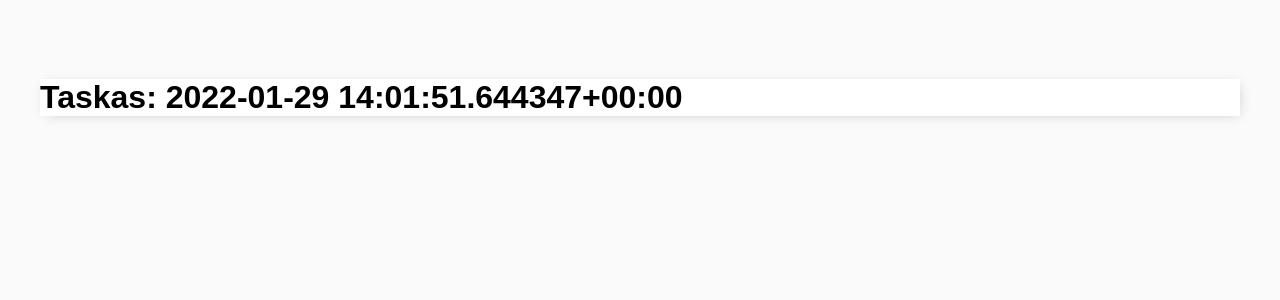
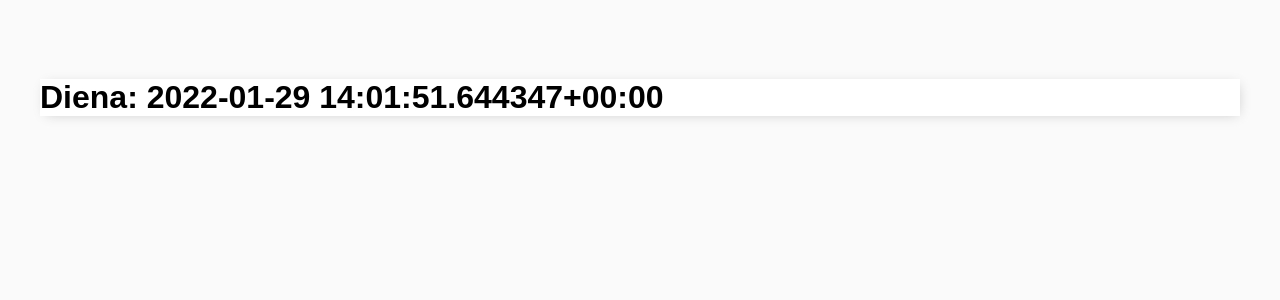
Before and after one commit to arvydasg/dpd, a Django app: page /taskas/4/ in a window 1280 px wide. Shown: the top 300 px of the page. Run offline with Django 4.2, Linux system fonts and the light colour scheme; a user stored in the database is signed in; data comes from the database, SQL or seed files in the repository; some libraries are stand-ins or nearby versions.

Commit message:
style: changes

```diff
--- a/dpd/base/templates/base/register.html
+++ b/dpd/base/templates/base/register.html
@@ -18,6 +18,7 @@
     {{form.password2}}
     <!-- pilna form below -->
     <!-- {{form.as_p}} -->
+    <br/>
     <input class="button" style="margin-top:10px"; name="" type="submit" value="Register"/>
   </form>
   <p>Already have an account? <a href="{% url 'login' %}">Login</a></p>
--- a/dpd/base/templates/base/taskai_confirm_delete.html
+++ b/dpd/base/templates/base/taskai_confirm_delete.html
@@ -11,7 +11,7 @@
   <form method="POST">
     {% csrf_token %}
     <p>Are you sure you want to delete this task?"{{raganosis}}"</p>
-    <input name="" type="submit" value="Delete"/>
+    <input class="button" name="" type="submit" value="Delete"/>
   </form>
 </div>
 
--- a/dpd/base/templates/base/taskai_detail.html
+++ b/dpd/base/templates/base/taskai_detail.html
@@ -1,6 +1,7 @@
 {% extends 'base/main.html'%}
 {% block content %}
 
-<h1>Taskas: {{taskas}}</h1>
+<h1>Diena: {{taskas}}</h1>
+
 
 {% endblock content%}
--- a/dpd/base/views.py
+++ b/dpd/base/views.py
@@ -21,6 +21,8 @@ class CustomLoginView(LoginView):
     def get_success_url(self):
         return reverse_lazy('visi-taskai')
 
+
+
 class RegisterPage(FormView):
     template_name = 'base/register.html'
     form_class = UserCreationForm
@@ -40,6 +42,7 @@ class RegisterPage(FormView):
         return super(RegisterPage, self). get(*args, **kwargs)
 
 
+
 class TaskaiList(LoginRequiredMixin, ListView):
     model = Taskai
     context_object_name = 'taskiukai' # call this kaip nori, so instead of "object list in html template I can use "taskai""
@@ -56,24 +59,32 @@ class TaskaiList(LoginRequiredMixin, ListView):
 
         return context
 
+
+
 class TaskaiDetail(LoginRequiredMixin, DetailView):
     model = Taskai
     context_object_name = 'taskas'
 
+
+
 class TaskaiCreate(LoginRequiredMixin, CreateView):
     model = Taskai
     # fields = '__all__'
-    fields = ['uzsakymai', 'pristatymai', 'km', 'apie']
+    fields = ['diena', 'pristatymai', 'uzsakymai', 'km', 'arbata', 'apie']
     success_url = reverse_lazy('visi-taskai')
 
     def form_valid(self, form):
         form.instance.user = self.request.user
         return super(TaskaiCreate, self).form_valid(form)
 
+
+
 class TaskaiUpdate(LoginRequiredMixin, UpdateView):
     model = Taskai
-    fields = ['uzsakymai', 'pristatymai', 'km', 'apie']
+    fields = ['diena', 'pristatymai', 'uzsakymai', 'km', 'arbata', 'apie']
     success_url = reverse_lazy('visi-taskai')
+
+
 
 class DeleteView(LoginRequiredMixin, DeleteView):
      model = Taskai
```
